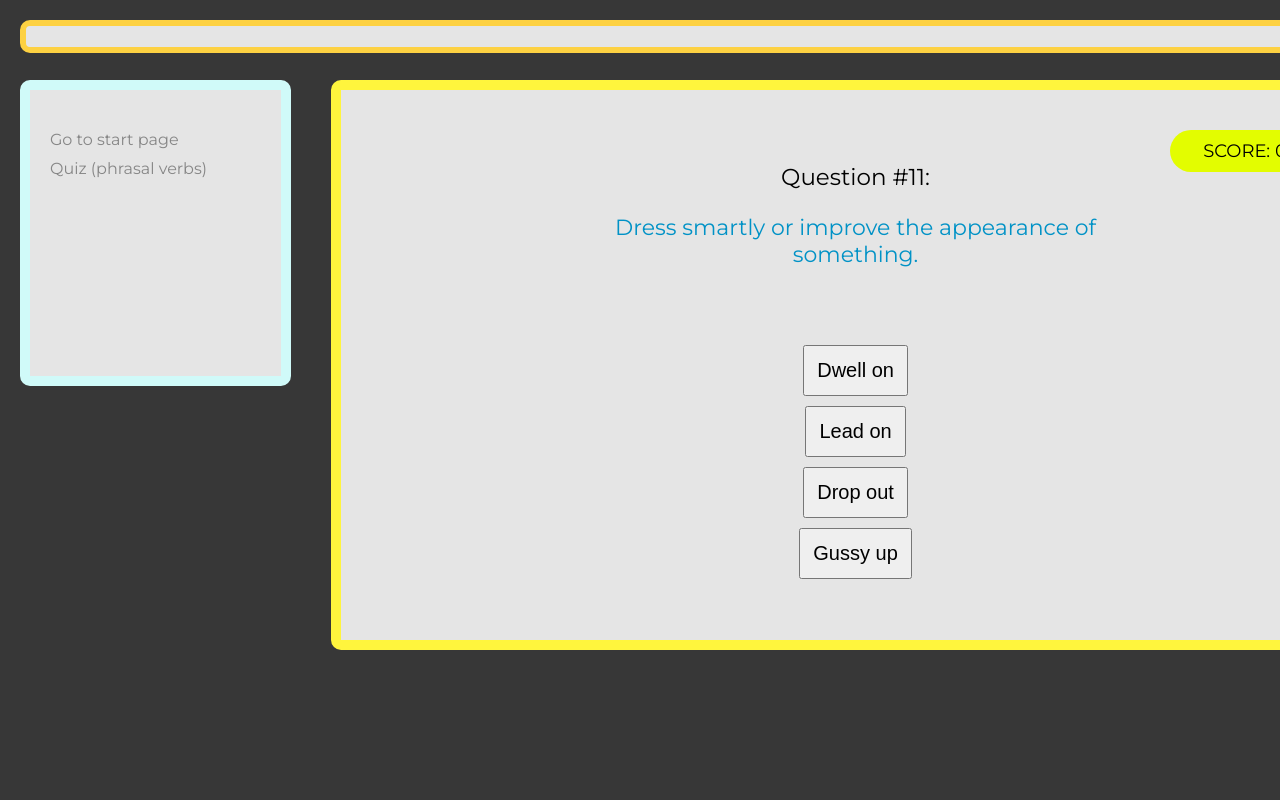
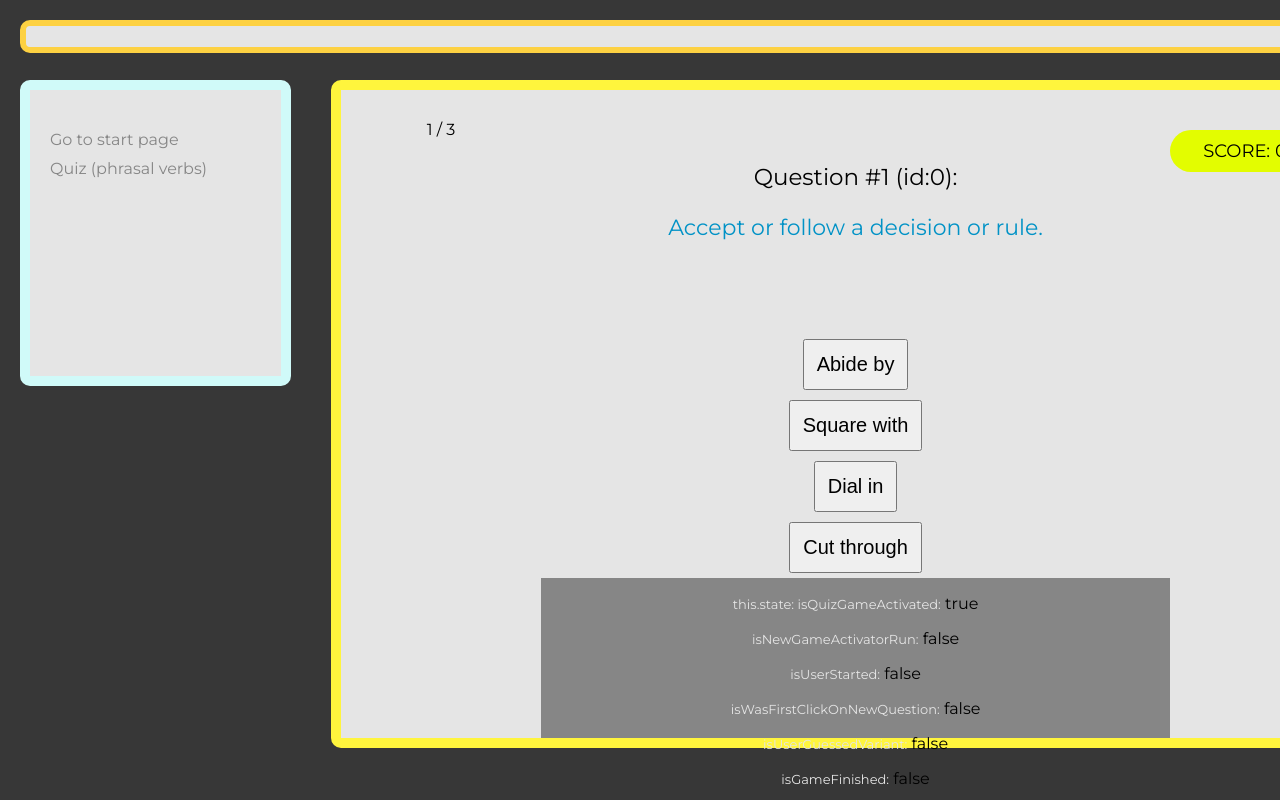
Before and after one commit to kindheart-is-good/education-entertainment, a React (Create React App) app: page /quiz in a window 1280 px wide. Both pictures are taken after a click on the button "START THIS GAME". Shown: the top 800 px of the page. Built offline with nearby package versions, Linux system fonts and the light colour scheme.

Commit message:
Add new feature: The ability for the player to see their game progress.

```diff
--- a/src/components/Quiz/Quiz.jsx
+++ b/src/components/Quiz/Quiz.jsx
@@ -18,7 +18,7 @@ class Quiz extends React.Component {
     activateNewQuizGame = () => {
         this.activateQuizGame();
         this.props.startNewQuizGame(true);
-        this.props.giveFirstQuestion(10);    //TODO: система задаёт рандомное число
+        this.props.giveFirstQuestion(0);    // TODO: система задаёт рандомное число
         this.props.resetUserScore();
         this.props.startNewQuizGame(false);
     }
@@ -39,6 +39,7 @@ class Quiz extends React.Component {
         if (this.state.isQuizGameActivated && !this.props.isGameFinished)
         {
             return <QuizQuestion questionText={this.props.currentQuestion.questionText}
+                                 currentQuestionNumber={this.props.currentQuestionNumber}
                                  id={this.props.currentQuestion.id}
             />
         }
@@ -47,8 +48,8 @@ class Quiz extends React.Component {
             return <></>
         }
         return <div className={styles.introduction}>
-            <p>CHECK this QUIZ Game!</p>
-            <p>Press Start button below</p>
+            <p>CHECK this QUIZ Game?</p>
+            <p>Press start button below</p>
             <p>bro</p>
         </div>
     }
@@ -59,14 +60,16 @@ class Quiz extends React.Component {
             return <div className={styles.variants}>
                 { this.props.currentQuestion.variants
                     .map(v => <div key={v.variantNumber}>
-                            <QuizVariantButton variantNumber={v.variantNumber}
+                            <QuizVariantButton v={v}
+                                               variantNumber={v.variantNumber}
+                                               verbAndParticle={v.verbAndParticle}
+                                               currentQuestionId={this.props.currentQuestion.id}
+                                               isUserStarted={this.props.isUserStarted}
+                                               isWasFirstClickOnNewQuestion={this.props.isWasFirstClickOnNewQuestion}
                                                isUserGuessedVariant={this.props.isUserGuessedVariant}
-                                               isUserStarted={this.props.isUserStarted}
-                                               currentQuestionId={this.props.currentQuestion.id}
-                                               v={v}
-                                               verbAndParticle={v.verbAndParticle}
                                                analyzeUsersAnswer={this.props.analyzeUsersAnswer}
-                                               userStartedActivity={this.props.userStartedActivity}
+                                               getPlayerStartingActivity={this.props.getPlayerStartingActivity}
+                                               getPlayerActivity={this.props.getPlayerActivity}
                             />
                         </div>
                         )}
@@ -104,6 +107,37 @@ class Quiz extends React.Component {
         return <></>
     }
 
+    showUserProgress() {
+
+        function createSmallField() {
+            const card = document.createElement('div')
+            card.className = 'progressDiv'
+
+            for(let i = 0; i < this.props.currentQuestionNumber; i++) {
+                const   insideExistDiv = document.getElementsByClassName('userProgress')[0];
+                insideExistDiv.appendChild(card)
+            }
+        }
+
+        return <div className={styles.userProgress}>
+            <div className={styles.progressText}>
+                {this.props.currentQuestionNumber} / {this.props.numberOfQuestionsForGame}
+            </div>
+
+            {/*{()=>{createSmallField()}}*/}
+
+            { this.props.usersChosenVariants
+                .map(v => <div key={v.id}>
+                    {/*{v.isVariantTrue && this.props.isUserGuessedVariant*/}
+                    {v.isVariantTrue
+                        ? <div className={styles.progressDivIfGuess}></div>
+                        : <div className={styles.progressDivIfWrong}></div>
+                    }
+                </div>)
+            }
+        </div>
+    }
+
     showUserScore() {
         if (this.state.isQuizGameActivated && !this.props.isGameFinished && this.props.isUserGuessedVariant)
         {
@@ -138,18 +172,34 @@ class Quiz extends React.Component {
         </div>
     }
 
+    debugSection() {
+        return <div className={styles.debugSection}>
+            {/*<p><span>currentQuestionNumber:</span> {this.props.currentQuestionNumber}</p>*/}
+            <p><span>this.state: isQuizGameActivated:</span> {this.state.isQuizGameActivated.toString()}</p>
+            <p><span>isNewGameActivatorRun:</span> {this.props.isNewGameActivatorRun.toString()}</p>
+            <p><span>isUserStarted:</span> {this.props.isUserStarted.toString()}</p>
+            <p><span>isWasFirstClickOnNewQuestion:</span> {this.props.isWasFirstClickOnNewQuestion.toString()}</p>
+            <p><span>isUserGuessedVariant:</span> {this.props.isUserGuessedVariant.toString()}</p>
+            <p><span>isGameFinished:</span> {this.props.isGameFinished.toString()}</p>
+        </div>
+    }
+
     render() {
         return (
             <div className={styles.quizWrapper}>
-                { this.showUserScore() }
+                { this.showButtonStart() }
 
                 { this.getQuestion() }
 
                 { this.getVariantsForQuestion() }
 
-                { this.showButtonStart() }
+                { this.showUserProgress() }
+
+                { this.showUserScore() }
 
                 { this.showTips() }
+
+                { this.debugSection() }
             </div>
         )
     }
--- a/src/components/Quiz/Quiz.module.css
+++ b/src/components/Quiz/Quiz.module.css
@@ -12,11 +12,11 @@
 
     display: grid;
     grid-template-columns: 200px 2fr 200px;
-    grid-template-rows: 1fr 1fr 50px;
+    grid-template-rows: 1fr 1fr 160px;
     grid-template-areas:
-    "topOne question score"
+    "progress question score"
     "tipsIfGuessed options tipsIfWrong"
-    "tipsIfGuessed botTwo tipsIfWrong";
+    "tipsIfGuessed debug tipsIfWrong";
 }
 
 .introduction {
@@ -35,28 +35,50 @@
     font-size: 21px;
 }
 
+.debugSection {
+    grid-area: debug;
+    background-color: #868686;
+    /*background-color: #e5e5e5;*/
+}
+
+.debugSection span {
+    color: #e5e5e5;
+    font-size: 13px;
+}
+
 .variants {
     grid-area: options;
 }
 
-.variantButton {
-    margin: 5px;
-    padding: 12px;
-    font-size: 20px;
+.userProgress {
+    grid-area: progress;
+    /*background-color: grey;*/
+    background-color: #e5e5e5;
 }
 
-.variantButtonIfGuessed {
-    margin: 5px;
-    padding: 12px;
-    background-color: #e3fd00;
-    font-size: 20px;
+.progressText {
+    margin: 30px;
 }
 
-.variantButtonIfWrong {
-    margin: 5px;
-    padding: 12px;
+.progressDivIfGuess {
+    width: 10px;
+    height: 10px;
+    border-radius: 50%;
+    border: 1px solid #0192c6;
+    /*outline: solid 1px #868686;*/
+    margin-left: 100px;
+    margin-top: 5px;
+    background-color: #e3fd00;
+}
+
+.progressDivIfWrong {
+    width: 10px;
+    height: 10px;
+    border-radius: 50%;
+    border: 1px solid #0192c6;
+    /*outline: solid 1px #868686;*/
+    margin-left: 90px;
     background-color: #e2754e;
-    font-size: 20px;
 }
 
 .scoreWrapper {
--- a/src/components/Quiz/QuizContainer.jsx
+++ b/src/components/Quiz/QuizContainer.jsx
@@ -3,9 +3,10 @@ import Quiz from "./Quiz";
 import {
     startNewQuizGame,
     giveFirstQuestion,
-    userStartedActivity,
+    getPlayerStartingActivity,
     analyzeUsersAnswer,
     resetUserScore,
+    getPlayerActivity,
 } from "../../redux/quiz-reducer";
 import {connect} from "react-redux";
 
@@ -20,7 +21,7 @@ class QuizContainer extends React.Component {
                   giveFirstQuestion={this.props.giveFirstQuestion}
                   analyzeUsersAnswer={this.props.analyzeUsersAnswer}
                   resetUserScore={this.props.resetUserScore}
-                  userStartedActivity={this.props.userStartedActivity}
+                  getPlayerStartingActivity={this.props.getPlayerStartingActivity}
             />
         )
     }
@@ -31,11 +32,13 @@ let mapStateToProps = (state) => {
         /*questions: state.quizPage.questions,*/
         isNewGameActivatorRun: state.quizPage.isNewGameActivatorRun,
         numberOfQuestionsForGame: state.quizPage.numberOfQuestionsForGame,
-        currentQuestionId: state.quizPage.currentQuestionId,
+        currentQuestionNumber: state.quizPage.currentQuestionNumber,
         currentQuestion: state.quizPage.currentQuestion,
         userScore: state.quizPage.userScore,
         isUserStarted: state.quizPage.isUserStarted,
+        isWasFirstClickOnNewQuestion: state.quizPage.isWasFirstClickOnNewQuestion,
         usersLastChosenVariant: state.quizPage.usersLastChosenVariant,
+        usersChosenVariants: state.quizPage.usersChosenVariants,
         isUserGuessedVariant: state.quizPage.isUserGuessedVariant,
         usersLastGuessedVariant: state.quizPage.usersLastGuessedVariant,
         usersGuessedVariants: state.quizPage.usersGuessedVariants,
@@ -45,5 +48,5 @@ let mapStateToProps = (state) => {
 
 export default connect(
     mapStateToProps,
-    {startNewQuizGame, giveFirstQuestion, userStartedActivity, analyzeUsersAnswer, resetUserScore}
+    {startNewQuizGame, giveFirstQuestion, getPlayerStartingActivity, getPlayerActivity, analyzeUsersAnswer, resetUserScore}
 )(QuizContainer);
--- a/src/components/Quiz/QuizQuestion/QuizQuestion.jsx
+++ b/src/components/Quiz/QuizQuestion/QuizQuestion.jsx
@@ -5,7 +5,7 @@ const QuizQuestion = (props) => {
     return (
             <div className={styles.question}>
                 <p className={styles.questionTag}>
-                    Question #{props.id+1}:
+                    Question #{props.currentQuestionNumber} (id:{props.id}):
                 </p>
                 <p className={styles.questionText}>
                     {props.questionText}
--- a/src/components/Quiz/QuizQuestion/QuizQuestion.module.css
+++ b/src/components/Quiz/QuizQuestion/QuizQuestion.module.css
@@ -1,7 +1,7 @@
 .question {
     /*padding: 20px;*/
     grid-area: question;
-    margin: 50px;
+    margin-top: 50px;
 }
 
 .questionTag {
--- a/src/components/Quiz/QuizVariantButton/QuizVariantButton.jsx
+++ b/src/components/Quiz/QuizVariantButton/QuizVariantButton.jsx
@@ -4,7 +4,7 @@ import styles from "./QuizVariantButton.module.css"
 const QuizVariantButton = (props) => {
 
     let onChangeColor = (variant, variantNumber, currentQuestionId) => {
-        /*if (!props.isUserStarted)
+        /*if (props.isWasFirstClickOnNewQuestion)
         {
             document.getElementById("button"+props.variantNumber).style.backgroundColor='white';
         }
@@ -30,6 +30,8 @@ const QuizVariantButton = (props) => {
         else {
             document.getElementById("button"+props.variantNumber).style.backgroundColor='#e2754e';
         }*/
+
+
     }
 
     return (
@@ -38,7 +40,8 @@ const QuizVariantButton = (props) => {
             /*disabled={!props.v.isVariantTrue}*/
                     onClick={() => {
                         props.analyzeUsersAnswer(props.v, props.currentQuestionId);
-                        props.userStartedActivity();
+                        props.getPlayerStartingActivity();
+                        props.getPlayerActivity();
                         onChangeColor(props.v, props.variantNumber, props.currentQuestionId);
                     }}>
             {props.verbAndParticle}
--- a/src/components/Quiz/QuizVariantButton/QuizVariantButton.module.css
+++ b/src/components/Quiz/QuizVariantButton/QuizVariantButton.module.css
@@ -1,6 +1,6 @@
-.variants {
+/*.variants {
     grid-area: options;
-}
+}*/
 
 .variantButton {
     margin: 5px;
--- a/src/redux/quiz-reducer.js
+++ b/src/redux/quiz-reducer.js
@@ -1,6 +1,7 @@
 const START_NEW_QUIZ_GAME = 'START_NEW_QUIZ_GAME';
 const GIVE_FIRST_QUESTION = 'GIVE_FIRST_QUESTION';
-const USER_STARTED_ACTIVITY = 'USER_STARTED_ACTIVITY';
+const GET_PLAYER_STARTING_ACTIVITY = 'GET_PLAYER_STARTING_ACTIVITY';
+const GET_PLAYER_ACTIVITY = 'GET_PLAYER_ACTIVITY';
 const ANALYZE_USERS_ANSWER = 'ANALYZE_USERS_ANSWER';
 const RESET_USER_SCORE = 'RESET_USER_SCORE';
 
@@ -98,12 +99,15 @@ let initialState = {
             ]},
     ],
     isNewGameActivatorRun: false,
-    numberOfQuestionsForGame: 14,
-    currentQuestionId: 0,
+    numberOfQuestionsForGame: 3,
+    /*isItNewQuestion: true,*/
+    isWasFirstClickOnNewQuestion: false,
+    currentQuestionNumber: 1,
     currentQuestion: {},
     userScore: 0,
     isUserStarted: false,
     usersLastChosenVariant: {},
+    usersChosenVariants: [],
     isUserGuessedVariant: false,
     usersLastGuessedVariant: {},
     usersGuessedVariants: [],
@@ -139,23 +143,33 @@ const quizReducer = (state = initialState, action) => {
                 currentQuestion: state.questions[action.questionId]
             }
 
-        case USER_STARTED_ACTIVITY:
+        case GET_PLAYER_STARTING_ACTIVITY:
             return {
                 ...state,
                 isUserStarted: true,
+            }
+
+        case GET_PLAYER_ACTIVITY:
+            if (state.isUserGuessedVariant) {
+                return {
+                    ...state,
+                    isItFirstClickOnNewQuestion: false,
+                }
             }
 
         case ANALYZE_USERS_ANSWER:
         {
             if (!state.isGameFinished) {
                 if (action.variant.isVariantTrue) {
-                    if (action.questionId < state.numberOfQuestionsForGame) {
-                        let giveNextQuestion = action.questionId + 1;
+                    if (state.currentQuestionNumber < state.numberOfQuestionsForGame) {
+                        let giveNextQuestion = action.questionId + 1;   //TODO: подключить рандомизатор.
                         return {
                             ...state,
                             isUserStarted: false,
+                            isItFirstClickOnNewQuestion: true,
                             isUserGuessedVariant: action.variant.isVariantTrue,
                             userScore: state.userScore + 10,
+                            currentQuestionNumber: state.currentQuestionNumber+1,
                             currentQuestion: state.questions[giveNextQuestion],
 
                                         /* SAVE_LAST_GUESSED_VARIANT: */
@@ -163,14 +177,18 @@ const quizReducer = (state = initialState, action) => {
                             usersLastGuessedVariant: action.variant,
 
                                         /* SAVE_LAST_GUESSED_VARIANTS: */
-                            usersGuessedVariants: [...state.usersGuessedVariants, {...state.usersLastGuessedVariant}],
+                            usersChosenVariants: [...state.usersChosenVariants, action.variant],
+                            /*usersGuessedVariants: [...state.usersGuessedVariants, {...state.usersLastGuessedVariant}],*/
+                            usersGuessedVariants: [...state.usersGuessedVariants, action.variant],
                         }
                     }
                     return {
                         ...state,
                         isUserStarted: false,
+                        isItFirstClickOnNewQuestion: true,
                         isUserGuessedVariant: action.variant.isVariantTrue,
                         userScore: state.userScore + 10,
+                        currentQuestionNumber: state.currentQuestionNumber+1,
                         isGameFinished: true,
                         /*currentQuestion: state.questions[action.questionId],   // Правильно ли???*/
 
@@ -179,16 +197,21 @@ const quizReducer = (state = initialState, action) => {
                         usersLastGuessedVariant: action.variant,
 
                                     /* SAVE_LAST_GUESSED_VARIANTS: */
-                        usersGuessedVariants: [...state.usersGuessedVariants, {...state.usersLastGuessedVariant}],
+                        usersChosenVariants: [...state.usersChosenVariants, action.variant],
+                        usersGuessedVariants: [...state.usersGuessedVariants, action.variant],
                     }
                 } else {
                     return {
                         ...state,
                         isUserGuessedVariant: false,
+                        isItFirstClickOnNewQuestion: true,
                         userScore: state.userScore - 5,
 
                                     /* SAVE_LAST_CHOSEN_VARIANT: */
                         usersLastChosenVariant: action.variant,
+
+                                    /* SAVE_LAST_CHOSEN_VARIANTS: */
+                        usersChosenVariants: [...state.usersChosenVariants, action.variant],
                     }
                 }
             } else {
@@ -197,11 +220,12 @@ const quizReducer = (state = initialState, action) => {
 
                     /*isNewGameActivatorRun: false,
                     numberOfQuestionsForGame: 7,
-                    currentQuestionId: 0,
+                    currentQuestionNumber: 1,
                     currentQuestion: {},
                     userScore: 0,
                     isUserStarted: false,
                     usersLastChosenVariant: {},
+                    usersChosenVariants: [],
                     isUserGuessedVariant: false,
                     usersLastGuessedVariant: {},
                     usersGuessedVariants: [],
@@ -215,14 +239,16 @@ const quizReducer = (state = initialState, action) => {
                 ...state,
                 userScore: 0,
                 isUserStarted: false,
+                /*isItFirstClickOnNewQuestion: false,*/
+                currentQuestionNumber: 1,
                 usersLastChosenVariant: {},
+                usersChosenVariants: [],
                 isUserGuessedVariant: false,
                 usersLastGuessedVariant: {},
                 usersGuessedVariants: [],
 
                 /*isNewGameActivatorRun: false,
                 numberOfQuestionsForGame: 7,
-                currentQuestionId: 0,
                 currentQuestion: {},
                 isGameFinished: false,*/
             }
@@ -234,7 +260,8 @@ const quizReducer = (state = initialState, action) => {
 
 export const startNewQuizGame = (isNewGameActivatorRun) => ({type: START_NEW_QUIZ_GAME, isNewGameActivatorRun})
 export const giveFirstQuestion = (questionId) => ({type: GIVE_FIRST_QUESTION, questionId})
-export const userStartedActivity = () => ({type: USER_STARTED_ACTIVITY})
+export const getPlayerStartingActivity = () => ({type: GET_PLAYER_STARTING_ACTIVITY})
+export const getPlayerActivity = () => ({type: GET_PLAYER_ACTIVITY})
 export const analyzeUsersAnswer = (variant, questionId) => ({type: ANALYZE_USERS_ANSWER, variant, questionId})
 export const resetUserScore = () => ({type: RESET_USER_SCORE})
 
```
